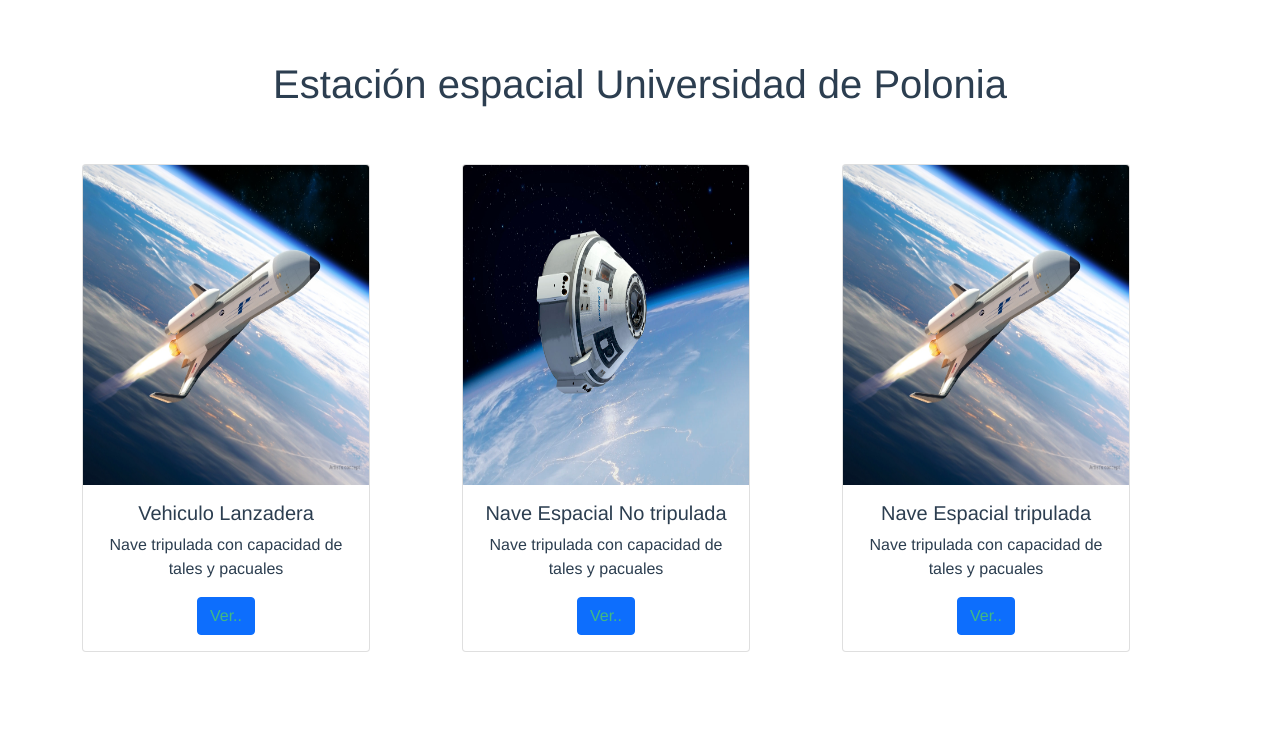
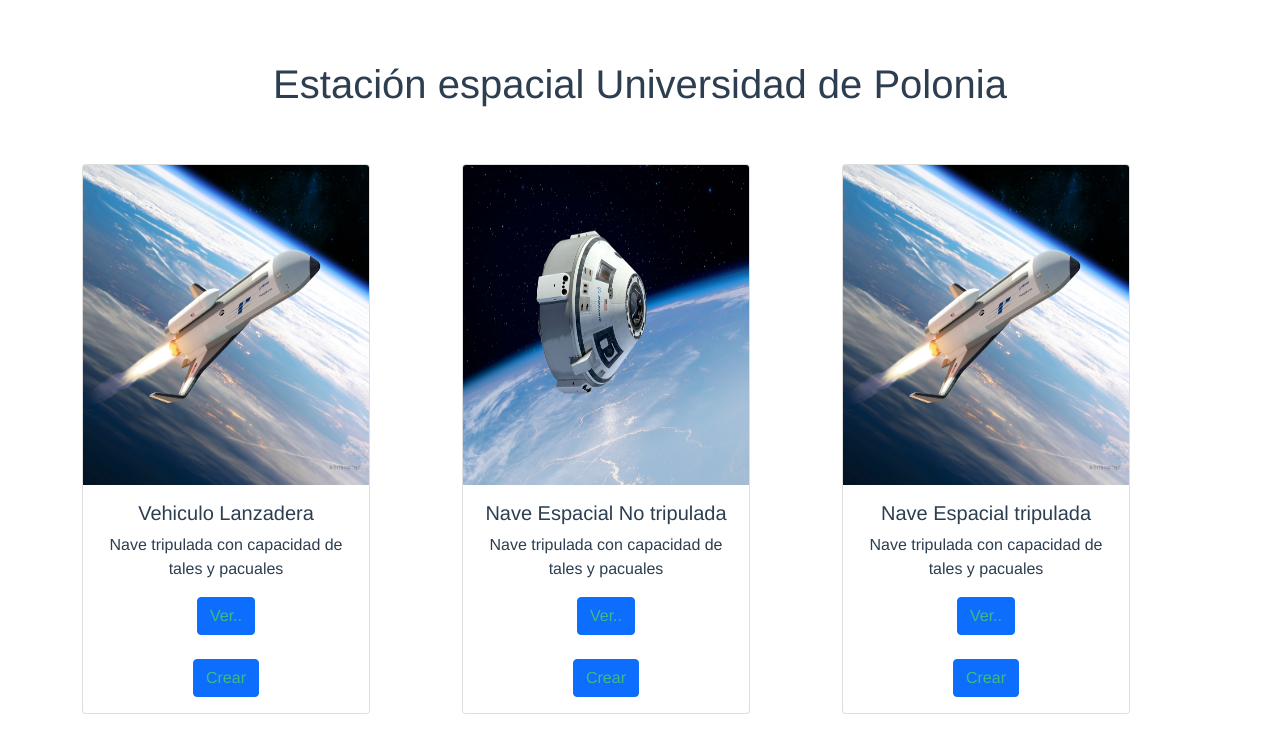
Before and after one commit to DanielaAndreaGonzalez/naves_espaciales_estacion_front, a Vue app: page / in a window 1280 px wide. Shown: the top 752 px of the page. Built offline with nearby package versions, Linux system fonts and the light colour scheme.

Commit message:
Se modifica la interfaz para  un mejor entendimiento añadiendole el botón de crear

```diff
--- a/src/components/HelloWorld.vue
+++ b/src/components/HelloWorld.vue
@@ -11,6 +11,8 @@
             <h5 class="card-title">Vehiculo Lanzadera</h5>
             <p class="card-text">Nave tripulada con capacidad de tales y pacuales</p>
             <a @click="cambiarEstadoLanzadera()" class="btn btn-primary">Ver..</a>
+            <br><br>
+            <a @click="crearVehiculoLanzadera = !crearVehiculoLanzadera" class="btn btn-primary">Crear</a>
           </div>
         </div>
       </div>
@@ -22,6 +24,8 @@
             <h5 class="card-title">Nave Espacial No tripulada</h5>
             <p class="card-text">Nave tripulada con capacidad de tales y pacuales</p>
             <a class="btn btn-primary" @click="cambiarEstadoNoTripulada()">Ver..</a>
+            <br><br>
+            <a @click="crearVehiculoNoTripulado = !crearVehiculoNoTripulado" class="btn btn-primary">Crear</a>
           </div>
         </div>
       </div>
@@ -33,6 +37,8 @@
             <h5 class="card-title">Nave Espacial tripulada</h5>
             <p class="card-text">Nave tripulada con capacidad de tales y pacuales</p>
             <a class="btn btn-primary" @click="cambiarEstadoTripulada()">Ver..</a>
+            <br><br>
+            <a @click="crearVehiculoTripulado = !crearVehiculoTripulado" class="btn btn-primary">Crear</a>
           </div>
         </div>
       </div>
@@ -40,9 +46,8 @@
 
     <br>
     <br>
-    <div v-if="vehiculoLanzadera">
+    <div v-if="crearVehiculoLanzadera">
       <h4>Vehiculo Lanzadera</h4>
-
         <input type="text" class="form-control my-3" name="nombrenave" id="nombrenave" placeholder="Ingrese nombre nave" v-model="nombreNave" title="Escribe el nombre de la nave">
         <input type="text" class="form-control my-3" v-model="paisNave" placeholder="Ingrese país nave" title="Escribe el pais de la nave">
         <input type="date" class="form-control my-3" v-model="actividadNave" placeholder="Actividad nave" title="Escribe el inicio de la actividad">
@@ -56,7 +61,9 @@
         <input type="text" class="form-control my-3" v-model="sistemaPropulsionNave" placeholder="Ingrese el sistema de propulsion"  title="Escribe el sistema de propulsión">
         <input type="text" class="form-control my-3" v-model="tipoCargaNave" placeholder="Carga" title="Escribe el tipo de carga">
         <button class="btn btn-primary" @click.prevent="enviarDatos()">Agregar</button>
-        <br>
+    </div>
+    <div v-if="vehiculoLanzadera">
+      <br>
       <br>
       <h3>Lista vehiculos lanzadera</h3>
       <input type="text" class="form-control my-3" v-model="busquedaNaveLanzadera" placeholder="Buscar.."  title="Buscar...">
@@ -97,7 +104,7 @@
       </table>
     </div>
 
-    <div v-if="vehiculoNoTripulado">
+    <div v-if="crearVehiculoNoTripulado">
       <h4>Nave Espacial No tripulada</h4>
       <input type="text" class="form-control my-3" placeholder="Ingrese nombre nave" v-model="nombreNave" title="Escribe el nombre de la nave">
       <input type="text" class="form-control my-3" placeholder="Ingrese país nave" v-model="paisNave" title="Escribe el pais de la nave">
@@ -111,7 +118,8 @@
       <input type="text" class="form-control my-3" v-model="tipoEstudio" placeholder="Ingrese tipo de estudio" title="Escribe el tipo de estudio">
 
       <button class="btn btn-primary" @click.prevent="enviarDatosNoTripulada()">Agregar</button>
-
+    </div>
+    <div v-if="vehiculoNoTripulado">
       <br>
       <br>
       <h3>Lista naves Espaciales No Tripuladas</h3>
@@ -151,7 +159,7 @@
       </table>
     </div>
 
-    <div v-if="vehiculoTripulado">
+    <div v-if="crearVehiculoTripulado">
       <h4>Nave Espacial tripulada</h4>
       <input type="text" class="form-control my-3" placeholder="Ingrese nombre nave" v-model="nombreNave" title="Escribe el nombre de la nave">
       <input type="text" class="form-control my-3" placeholder="Ingrese país nave" v-model="paisNave" title="Escribe el pais de la nave">
@@ -164,6 +172,9 @@
       <input type="number" class="form-control my-3" v-model="cantidadPersonas" placeholder="Ingrese capacidad de personas" title="Escribe la cantidad de personas">
       <input type="text" class="form-control my-3" v-model="tipoObjetivo" placeholder="Ingrese el objetivo de estudio" title="Escribe el tipo objetivo">
       <button class="btn btn-primary" @click.prevent="enviarDatosTripulada()">Agregar</button>
+    </div>
+
+    <div v-if="vehiculoTripulado">
       <br>
       <br>
       <h3>Lista naves Espaciales Tripuladas</h3>
@@ -203,6 +214,7 @@
             </tbody>
       </table>
     </div>
+
   </div>
 </template>
 
@@ -235,8 +247,11 @@ export default {
       busquedaNaveLanzadera: "",
       busquedaNaveNoTripulada : "",
       busquedaNaveTripulada: "",
+      crearVehiculoLanzadera:false,
       vehiculoLanzadera :false,
+      crearVehiculoTripulado: false,
       vehiculoTripulado:false,
+      crearVehiculoNoTripulado:false,
       vehiculoNoTripulado:false,
 
       navestripuladas: [],
```
Also changed, not shown: 1 other file (tests, documents, lock files or other folders).
